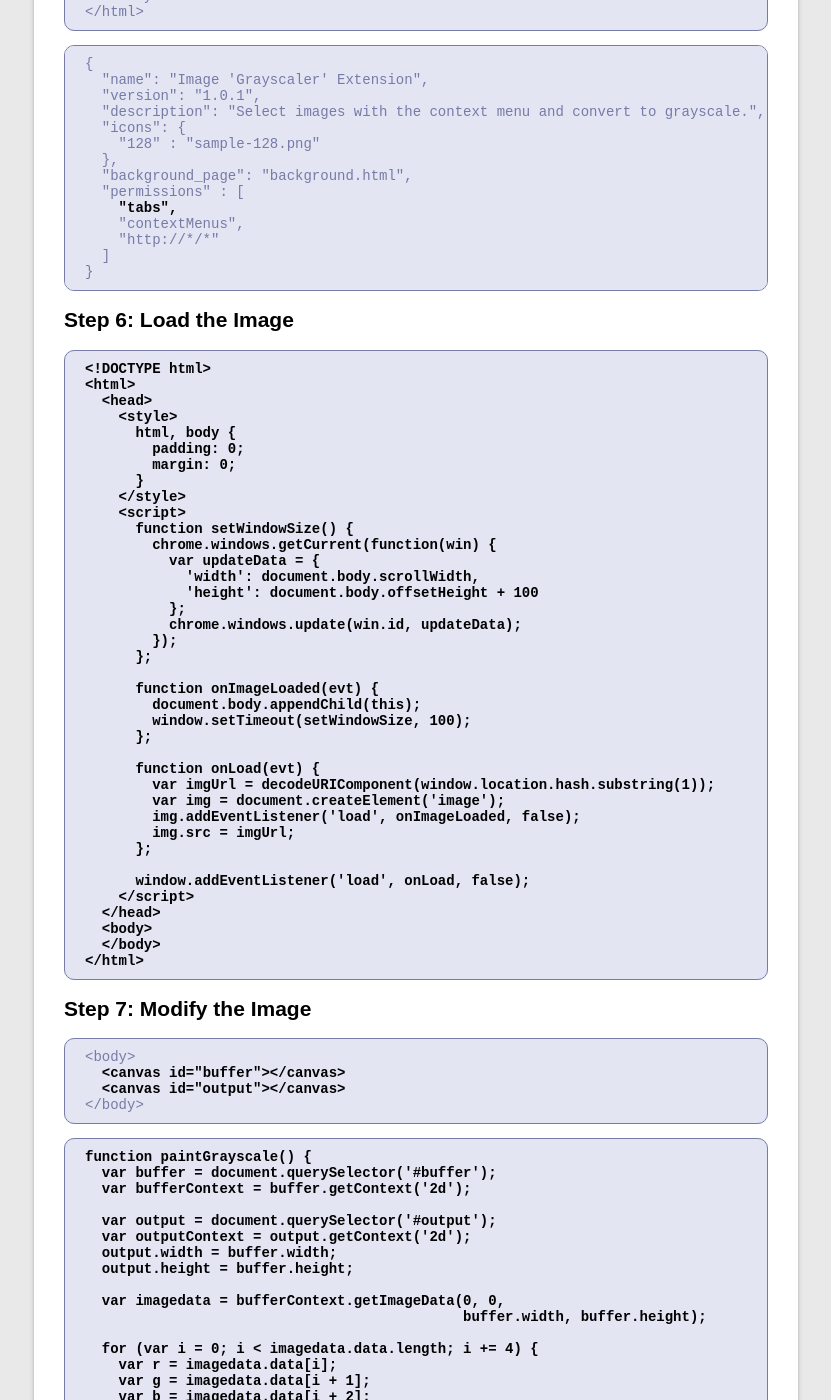
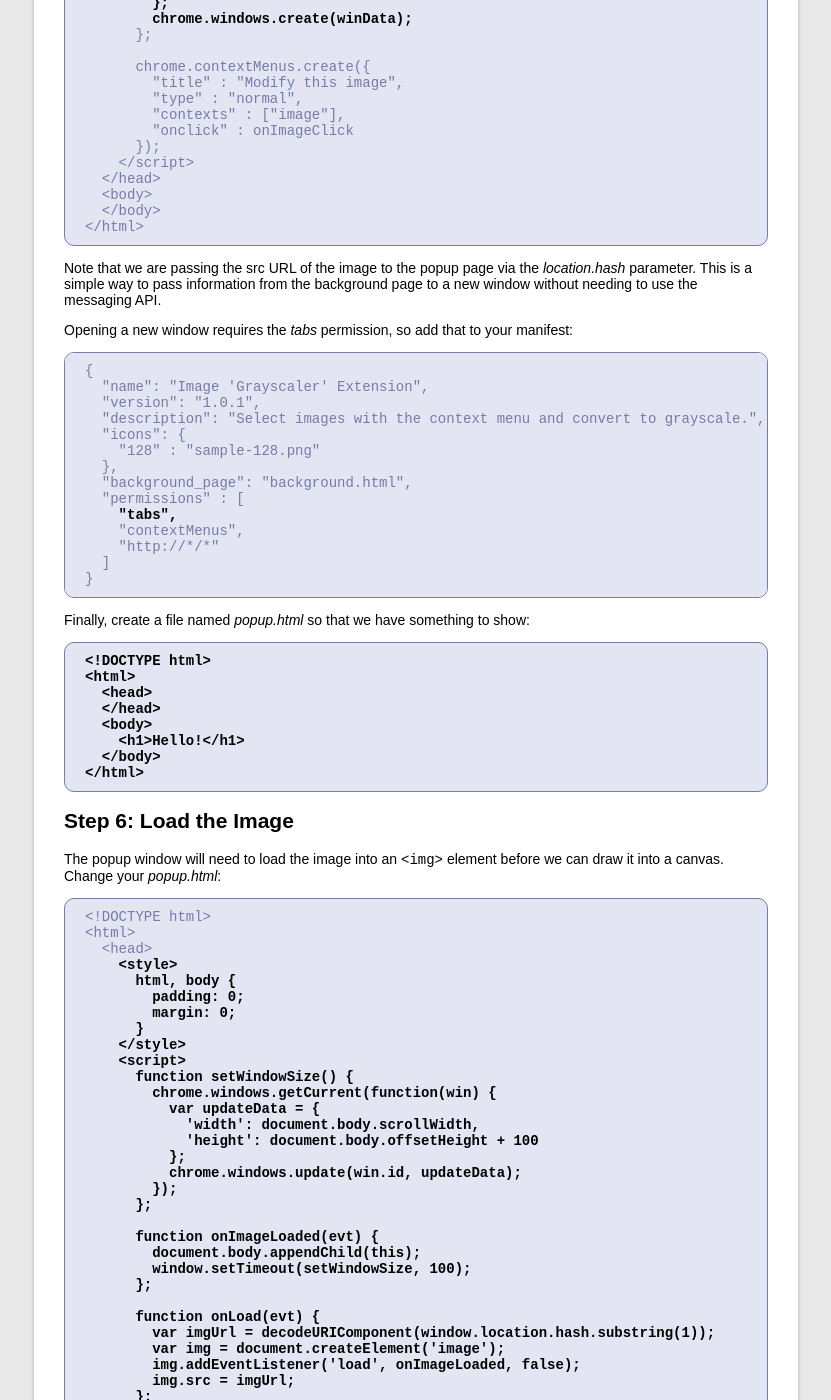
Before and after one commit to kurrik/hackathons, a Jekyll site: the page built from _posts/2010-10-05-image-grayscale.markdown, in a window 1280 px wide and 1400 px high, scrolled down 2700 px. Shown: the whole window, without its empty margins (224-1055 px from the left). Built offline with Jekyll 4.4.1, drawn with Linux system fonts in a browser that asks for light colours; a script that is not in the unit is left out; some of the changed text lies outside the part shown.

Commit message:
Tweaks after following the instructions.

```diff
--- a/_posts/2010-10-05-image-grayscale.markdown
+++ b/_posts/2010-10-05-image-grayscale.markdown
@@ -91,11 +91,16 @@
       </body>
     </html>
 
-Reload your extension on the [chrome://extensions]() page and you will see an
+Reload your extension on the <chrome://extensions> page and you will see an
 link for **background.html** listed.  Clicking the link will open the inspector
 for the background page, and you will see your output in the console.
 
 ## Step 4: Add a Context Menu
+
+In order to modify images on web pages, the user will need a mechanism to
+select an image.  Luckily, the [context menus](http://code.google.com/chrome/extensions/contextMenus.html) API will give us a quick way to access the URL of an image on the page.
+
+Start by modifying your background page to register a context menu item:
 
 <pre class="delta"><code>&lt;!DOCTYPE html&gt;
 &lt;html&gt;
@@ -117,6 +122,8 @@
   &lt;/body&gt;
 &lt;/html&gt;</code></pre>
 
+The context menus API requires some permissions.  Add the following to your manifest:
+
 <pre class="delta"><code>{
   "name": "Image 'Grayscaler' Extension",
   "version": "1.0.1",
@@ -131,7 +138,11 @@
   ]</em>
 }</code></pre>
 
+Now if you reload the extension and right click on an image, you should see a context menu item.  If you click on the menu item, you should see an object containing contextual information about the image in the background page's console.
+
 ## Step 5: Open a Popup
+
+The user interface for this extension is a popup window.  Modify your `onImageClick` function to open a new window when the context menu is activated:
 
 <pre class="delta"><code>&lt;!DOCTYPE html&gt;
 &lt;html&gt;
@@ -140,8 +151,8 @@
       function onImageClick(data, tab) {
         <em>var winData = {
           &#x27;url&#x27;: &#x27;popup.html#&#x27; + encodeURIComponent(data.srcUrl),
-          &#x27;width&#x27;: 100,
-          &#x27;height&#x27;: 100
+          &#x27;width&#x27;: 300,
+          &#x27;height&#x27;: 300
         };
         chrome.windows.create(winData);</em>
       };
@@ -158,6 +169,10 @@
   &lt;/body&gt;
 &lt;/html&gt;</code></pre>
 
+Note that we are passing the src URL of the image to the popup page via the *location.hash* parameter.  This is a simple way to pass information from the background page to a new window without needing to use the messaging API.
+
+Opening a new window requires the *tabs* permission, so add that to your manifest:
+
 <pre class="delta"><code>{
   "name": "Image 'Grayscaler' Extension",
   "version": "1.0.1",
@@ -173,12 +188,25 @@
   ]
 }</code></pre>
 
-## Step 6: Load the Image
+Finally, create a file named *popup.html* so that we have something to show:
 
 <pre><code>&lt;!DOCTYPE html&gt;
 &lt;html&gt;
   &lt;head&gt;
-    &lt;style&gt;
+  &lt;/head&gt;
+  &lt;body&gt;
+    &lt;h1&gt;Hello!&lt;/h1&gt;
+  &lt;/body&gt;
+&lt;/html&gt;</code></pre>
+
+## Step 6: Load the Image
+
+The popup window will need to load the image into an `<img>` element before we can draw it into a canvas. Change your *popup.html*:
+
+<pre class="delta"><code>&lt;!DOCTYPE html&gt;
+&lt;html&gt;
+  &lt;head&gt;
+    <em>&lt;style&gt;
       html, body {
         padding: 0;
         margin: 0;
@@ -208,18 +236,26 @@
       };
 
       window.addEventListener(&#x27;load&#x27;, onLoad, false);
-    &lt;/script&gt;
+    &lt;/script&gt;</em>
   &lt;/head&gt;
   &lt;body&gt;
   &lt;/body&gt;
 &lt;/html&gt;</code></pre>
 
+Now when the popup is opened, you should see the image in the popup body.
+
 ## Step 7: Modify the Image
 
+Once the image is loaded in an `<img>` tag, it can be drawn into a `<canvas>`.  We'll be using two canvases so we can keep the original image pixels in memory while modifying them for output.  The following changes to the code implement a function which renders the image in grayscale.
+
+First, add the canvas elements:
+
 <pre class="delta"><code>&lt;body&gt;
-  <em>&lt;canvas id=&quot;buffer&quot;&gt;&lt;/canvas&gt;
+  <em>&lt;canvas id=&quot;buffer&quot; style=&quot;display: none&quot;&gt;&lt;/canvas&gt;
   &lt;canvas id=&quot;output&quot;&gt;&lt;/canvas&gt;</em>
 &lt;/body&gt;</code></pre>
+
+Then the `paintGrayscale` function:
 
 <pre class="delta"><code><em>function paintGrayscale() {
   var buffer = document.querySelector('#buffer');
@@ -263,11 +299,15 @@
 
 ## Step 8: Add a Slider
 
+We'll add some customizability to the extension, through a "posterization" slider.  For this, a new `&lt;input type="range" /&gt;` element will be useful:
+
 <pre class="delta"><code>&lt;body&gt;
-  &lt;canvas id=&quot;buffer&quot;&gt;&lt;/canvas&gt;
+  &lt;canvas id=&quot;buffer&quot; style=&quot;display: none&quot;&gt;&lt;/canvas&gt;
   &lt;canvas id=&quot;output&quot;&gt;&lt;/canvas&gt;
-  <em>&lt;input type=&quot;range&quot; min=&quot;1&quot; max=&quot;255&quot; value=&quot;1&quot; /&gt;</em>
+  <em>Posterization: &lt;input type=&quot;range&quot; min=&quot;1&quot; max=&quot;255&quot; value=&quot;1&quot; /&gt;</em>
 &lt;/body&gt;</code></pre>
+
+We'll take the value of this slider and use it as a parameter to the `paintGrayscale` image:
 
 <pre class="delta"><code>function paintGrayscale(<em>threshold</em>) {
   <em>if (!threshold) {
@@ -300,6 +340,8 @@
   outputContext.putImageData(imagedata, 0, 0);
 };</code></pre>
 
+Next, listen for changes to the slider, and call `paintGrayscale` with the new value when the user manipulates the control:
+
 <pre class="delta"><code><em>function onChange(evt) {
   paintGrayscale(parseInt(this.value));
 };</em>
@@ -315,6 +357,15 @@
   input.addEventListener('change', onChange, false);</em>
 };</code></pre>
 
+Now you're able to offer some customization to your extension!
+
+## Suggested Improvements
+
+  * Allow a user to drag a copy of the image onto their Desktop to save it.
+  * Add additional controls for contrast.
+  * Save control state in `localStorage`.
+  * Implement a different visual effect to the original image.
+
 ## Final Source Code
 
 Here is the source for the final version of the extension:
--- a/static/samples/grayscaler/background.html
+++ b/static/samples/grayscaler/background.html
@@ -7,8 +7,8 @@
         console.log(data);
         var winData = {
           'url': 'popup.html#' + encodeURIComponent(data.srcUrl),
-          'width': 100,
-          'height': 100
+          'width': 300,
+          'height': 300
         };
         chrome.windows.create(winData);
       };
--- a/static/samples/grayscaler/popup.html
+++ b/static/samples/grayscaler/popup.html
@@ -87,6 +87,6 @@
   <body>
     <canvas id="buffer"></canvas>
     <canvas id="output"></canvas>
-    <input type="range" min="1" max="255" value="1"/>
+    Posterization: <input type="range" min="1" max="255" value="1"/>
   </body>
 </html>
```
